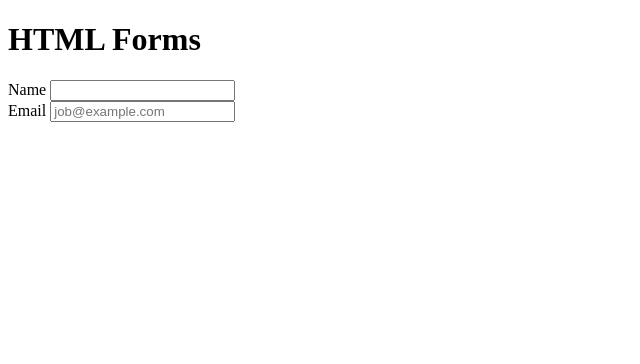
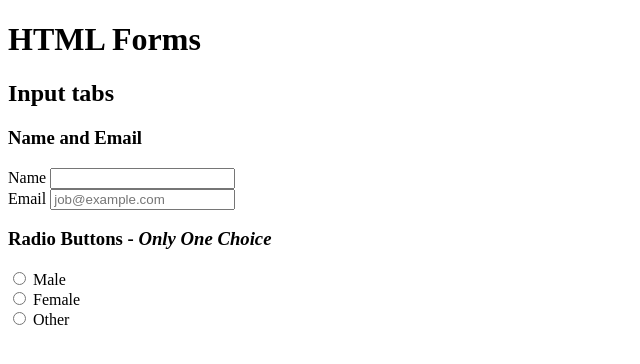
Before and after one commit to etumj/Forms, a plain HTML site: page index.html in a window 1280 px wide. Shown: the whole page, without its empty margins (0-640 px from the left). Drawn offline with Linux system fonts and the light colour scheme.

Commit message:
Added more input elements most specifically - radio buttons

```diff
--- a/index.html
+++ b/index.html
@@ -7,6 +7,10 @@
     <body>
         <h1>HTML Forms</h1>
 
+        <h2>Input tabs</h2>
+
+        <h3>Name and Email</h3>
+
         <div>
             <label for='full-name'>Name</label>
             <input id='full-name' name ='full-name' type='text'/>
@@ -14,6 +18,22 @@
             <br/>
             <label for ='email'>Email</label>
             <input id='email' name='email' type='email' placeholder='job@example.com'/>
+            <br>
+
+
+        </div>
+
+        <h3>Radio Buttons - <i>Only One Choice</i></h3>
+
+        <div>
+            <form>
+                <input type='radio' id='male' name='male'>
+                <label for='male'>Male</label> <br>
+                <input type='radio' id='female' name='female'>
+                <label for='female'>Female</label> <br>
+                <input type='radio' id='other' name='other'>
+                <label for='other'>Other</label>
+            </form>
         </div>
 
     </body>
```
